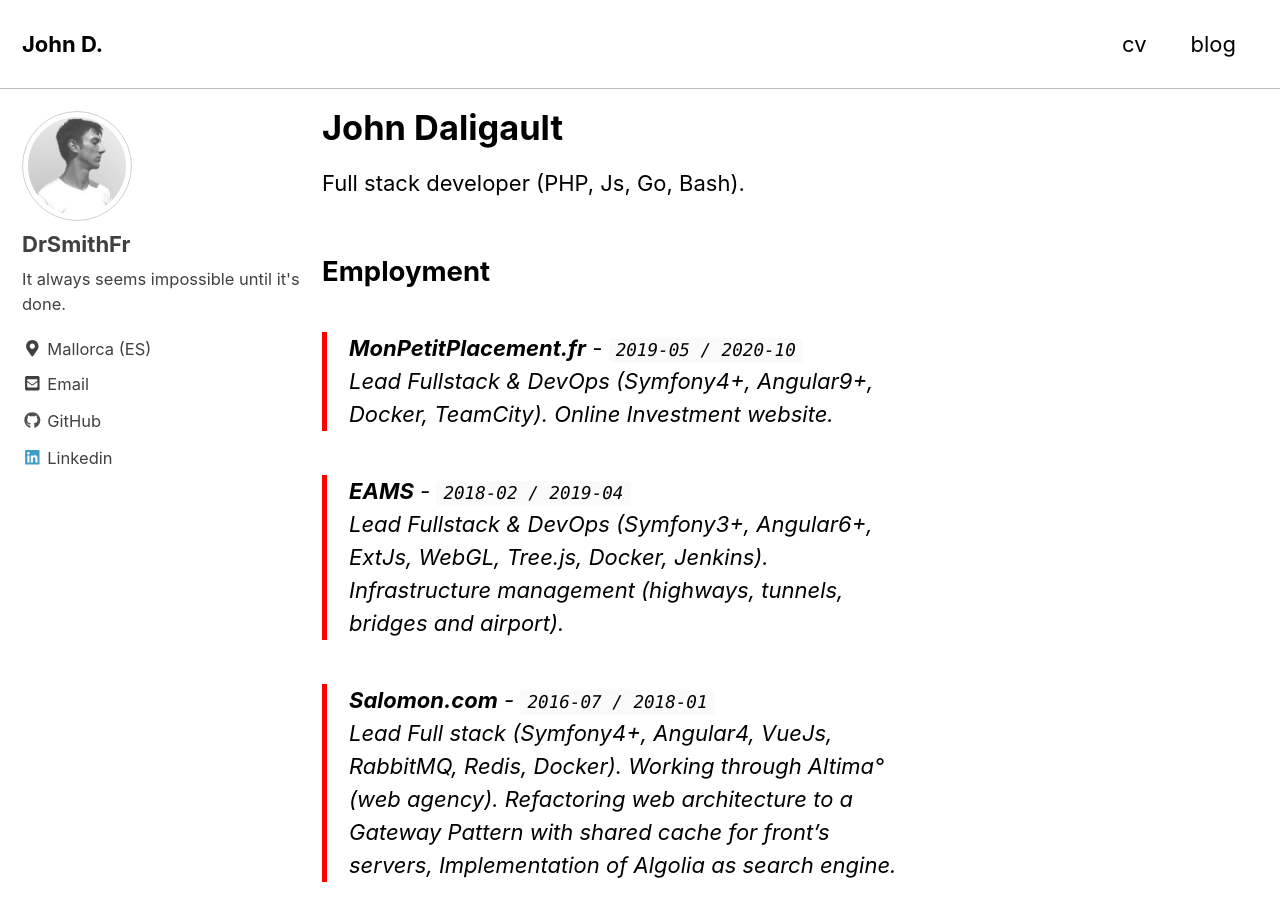
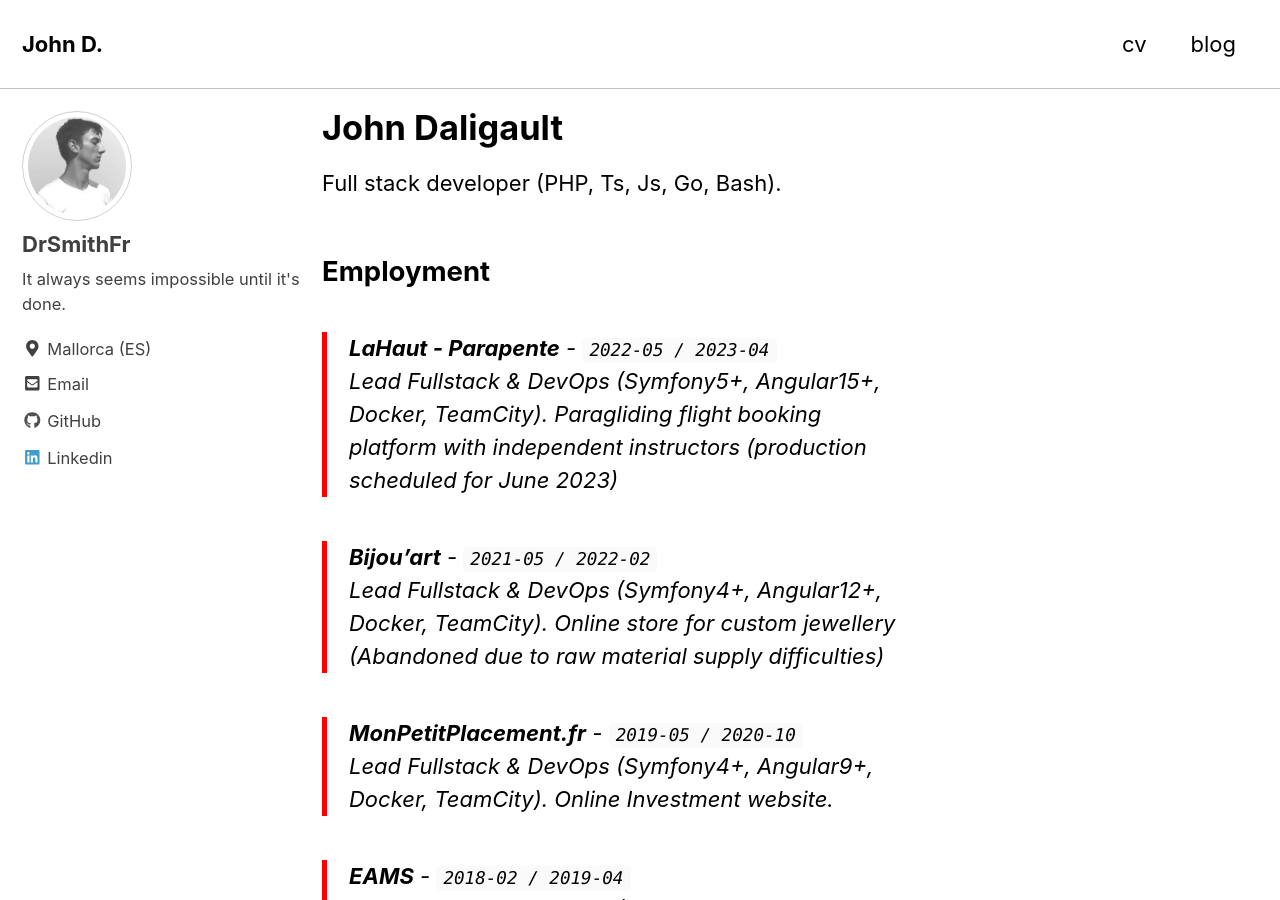
Before and after one commit to DrSmithFr/DrSmithFr.github.io, a Jekyll site: the page built from index.md, in a window 1280 px wide and 900 px high. Built offline with Jekyll 4.4.1, drawn with Linux system fonts in a browser that asks for light colours; cached includes are drawn as plain includes; nearby versions of some CDN libraries.

Commit message:
updating CV

```diff
--- a/index.md
+++ b/index.md
@@ -6,9 +6,17 @@
   enabled: false
 ---
 
-Full stack developer (PHP, Js, Go, Bash).
+Full stack developer (PHP, Ts, Js, Go, Bash).
 
 ## Employment
+
+> __LaHaut - Parapente__ - `2022-05 / 2023-04` <br>
+> Lead Fullstack & DevOps (Symfony5+, Angular15+, Docker, TeamCity).
+> Paragliding flight booking platform with independent instructors (production scheduled for June 2023)
+
+> __Bijou’art__ - `2021-05 / 2022-02` <br>
+> Lead Fullstack & DevOps (Symfony4+, Angular12+, Docker, TeamCity).
+> Online store for custom jewellery (Abandoned due to raw material supply difficulties)
 
 > __MonPetitPlacement.fr__ - `2019-05 / 2020-10` <br>
 > Lead Fullstack & DevOps (Symfony4+, Angular9+, Docker, TeamCity).
```
